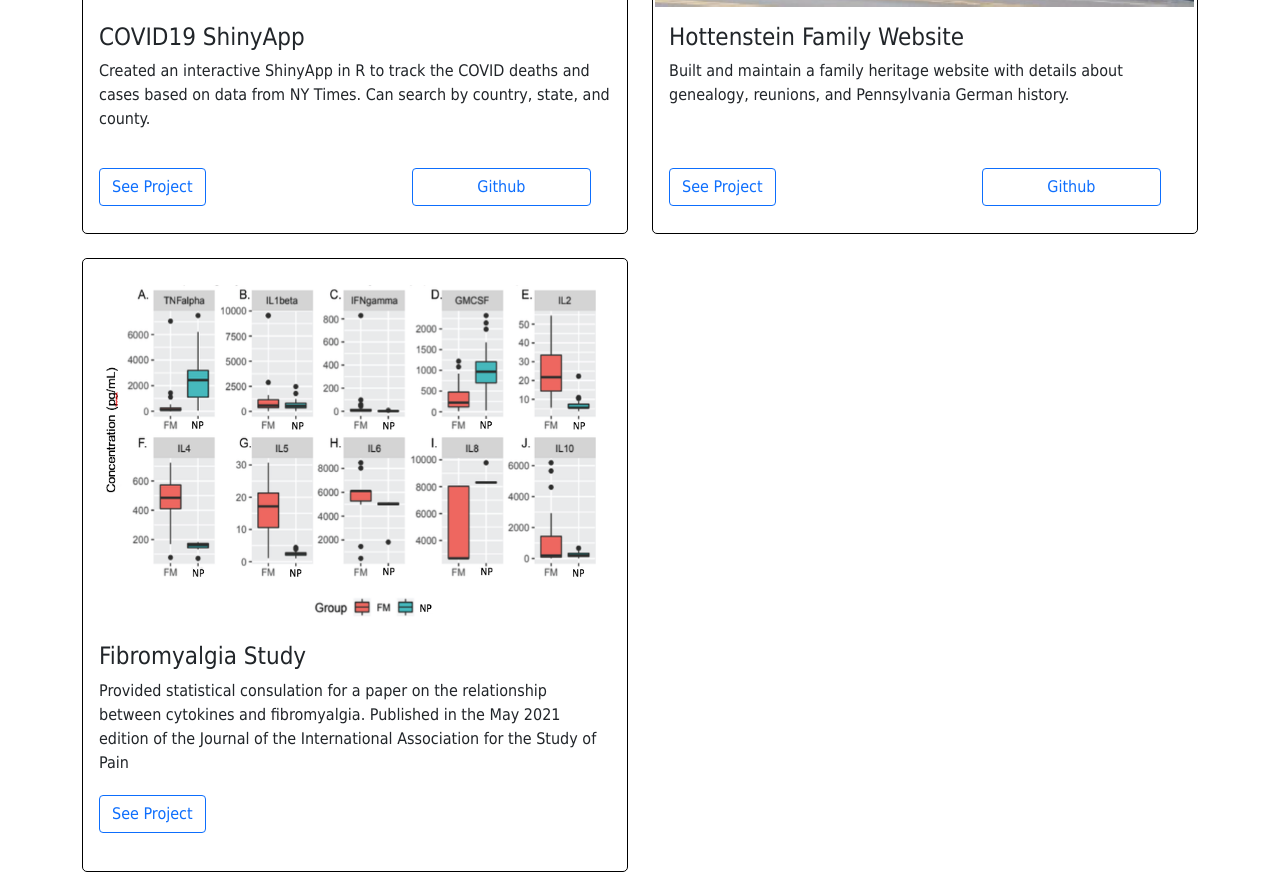
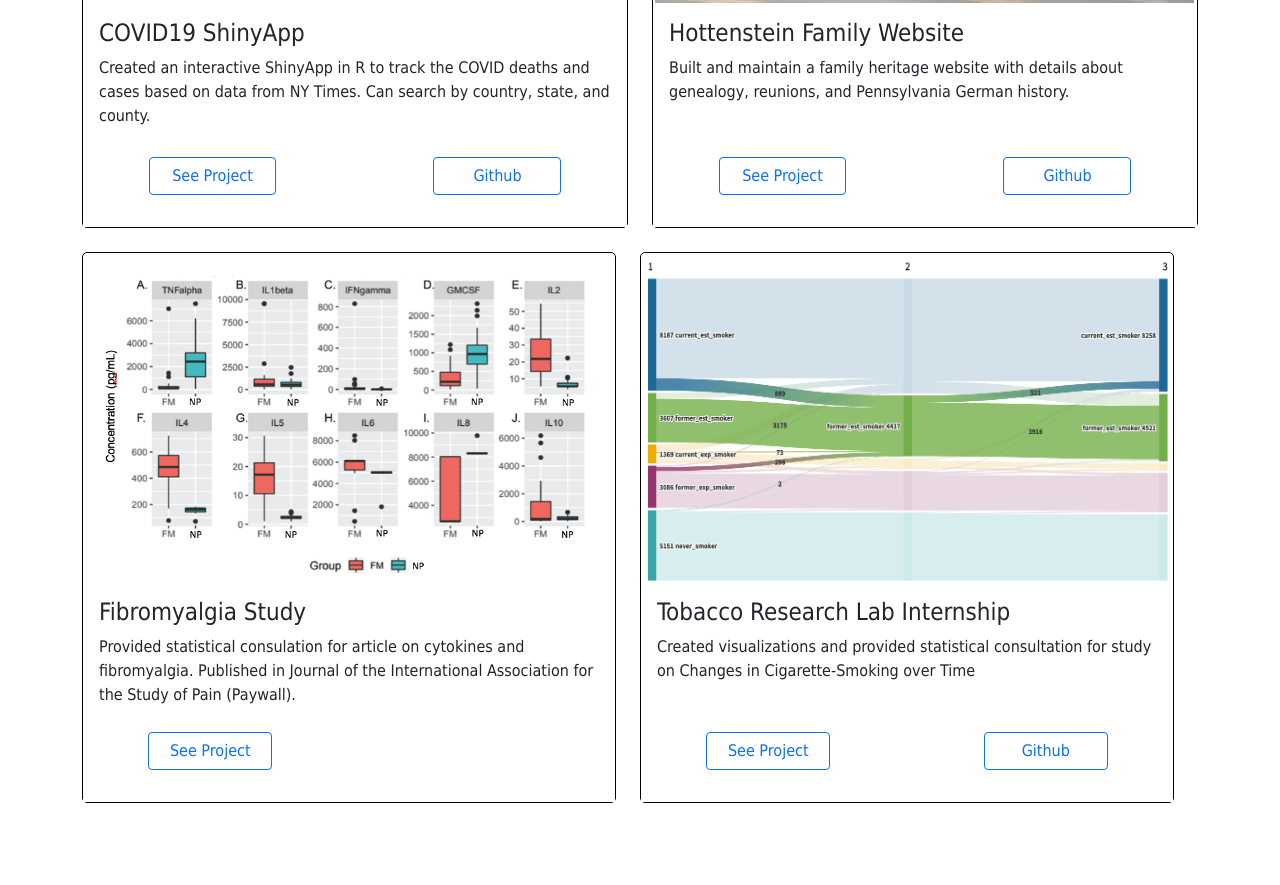
Before and after one commit to wspagnola/ws_website, a plain HTML site: page projects.html in a window 1280 px wide. Shown: the part 548-1433 px from the top of the page. After the commit the page ends 1364 px from the top, so only its background shows below. Drawn offline with nearby package versions, Linux system fonts and the light colour scheme.

Commit message:
finished editing projects. created gitignore

```diff
--- a/projects.html
+++ b/projects.html
@@ -58,112 +58,148 @@
   <h1> Projects </h1>
   </div>
 
-  <div style = "width: 90%;  margin: auto;">
+  <div style = "width: 95%; margin: auto;">
     <div class="container">
 
+        <!--- FIRST ROW --->
         <div class = "row">
-            <div  class ="col-lg-6 mb-4">
+
           <!--Covid 19 ShinyApp  Project -->
-                      <div class="card">
-                    <!-- <div class="card" style="width: 18rem;"> -->
+            <div class ="col-lg-6 mb-4">
+                <div class="card h-100">
                   <img class="card-img-top" src="img/covid-usa.png" alt="US COVID-19 Cases">
-                          <div class="card-body">
+                  <div class="card-body d-flex flex-column" >
+                  <div>
                   <h4 class="card-title">COVID19 ShinyApp</h4>
                   <p class="card-text">
                     Created an interactive ShinyApp in R to track the COVID deaths and cases based on data from NY Times.
                     Can search by country, state, and county.
                   </p>
-                            <div class = "card-foot">
-
-                              <div class="row">
-                              <div class = "col-lg-5">
-                                <a class="btn btn-outline-primary" role="button" target="_blank"
-                                   href="https://williamspagnola.shinyapps.io/covid-19/" >See Project</a>
-                              </div>
-                              <div class = "col-lg-2"></div>
-                              <div class = "col-lg-5">
-                                <button type="button" class="btn btn-outline-primary">Github</button>
-                              </div>
                 </div>
 
 
+                <div class = "card-footer mt-auto">
+                    <div class = "container">
+                    <div class="row mt-auto">
+                      <div class = "btn-div col-lg-4 col-8" >
+                        <a class="btn btn-outline-primary" role="button" target="_blank" href="https://williamspagnola.shinyapps.io/covid-19/" style = "width: 100%;" >
+                          See Project
+                        </a>
+                      </div>
+                      <div class = "col-lg-3"></div>
+                      <div class = "btn-div col-lg-4 col-8">
+                        <a class="btn btn-outline-primary" role="button" target="_blank" href="https://github.com/wspagnola/covid-19"  style = "width: 100%;">
+                          Github
+                        </a>
                       </div>
 
                     </div>
                   </div>
-
-              </div>
-
-            <div  class ="col-lg-6 mb-4">
-                <!--Hottenstein Website  Project -->
-                    <div class="card">
-                        <img class="card-img-top" src="img/hottenstein-mansion-1.png">
-                        <div class="card-body">
-                          <h4 class="card-title">Hottenstein Family Website</h4>
-                          <p class="card-text">
-                            Built and maintain a family heritage website with details about genealogy, reunions, and Pennsylvania German history.
-                          </p>
-                          <div class = "card-foot">
-                            <div class = "row">
-                              <div class = "col-lg-5">
-                                <a class="btn btn-outline-primary" role="button"
-                                   href="https://www.hottenstein.org" target="_blank" >See Project</a>
-
-                              </div>
-                              <div class = "col-lg-2"></div>
-                              <div class = "col-lg-5">
-                                <button type="button" class="btn btn-outline-primary">Github</button>
                 </div>
                 </div>
             </div>
           </div>
 
+          <!--Hottenstein Website  Project -->
+          <div class ="col-lg-6 mb-4">
+            <div class="card h-100">
+              <img class="card-img-top" src="img/hottenstein-mansion-1.png">
+            <div class="card-body d-flex flex-column" >
+            <div>
+                <h4 class="card-title">Hottenstein Family Website</h4>
+                  <p class="card-text">
+                      Built and maintain a family heritage website with details about genealogy, reunions, and Pennsylvania German history.
+                  </p>
+            </div>
+
+            <div class = "card-footer mt-auto">
+                <div class = "container">
+                <div class="row mt-auto">
+                  <div class = "btn-div col-lg-4 col-8" >
+                    <a class="btn btn-outline-primary" role="button" href="https://www.hottenstein.org" target="_blank" >
+                       See Project
+                     </a>
+                  </div>
+                  <div class = "col-lg-3"></div>
+                  <div class = "btn-div col-lg-4 col-8">
+                    <a class="btn btn-outline-primary" role="button" href="https://github.com/wspagnola/Hottenstein" target="_blank" >
+                       Github
+                    </a>
+                  </div>
+                </div>
+              </div>
+            </div>
             </div>
             </div>
           </div>
 
+          <!--- SECOND ROW --->
+          <div class = "row">
 
-          <div class = "row">
-              <div  class ="col-lg-6 mb-4">
             <!-- Fibromyalgia Paper -->
-                        <div class="card">
-                      <!-- <div class="card" style="width: 18rem;"> -->
+            <div class ="col-lg-6 mb-4">
+                <div class="card h-100">
                   <img class="card-img-top" src="img/fm_cytokines.png" alt="Fibromyalgia Paper">
-                            <div class="card-body">
+                  <div class="card-body d-flex flex-column" >
+                  <div>
                       <h4 class="card-title">Fibromyalgia Study</h4>
                       <p class="card-text">
-                                  Provided statistical consulation for a paper on the relationship between cytokines and fibromyalgia.
-                                  Published in the May 2021 edition of the Journal of the International Association for the Study of Pain
-
+                          Provided statistical consulation for article on cytokines and fibromyalgia.
+                          Published in  Journal of the International Association for the Study of Pain (Paywall).
                       </p>
-                              <div class = "card-foot">
-                                <div class = 'row'>
-
-                                  <div class = "col-lg-5">
-                                      <a class="btn btn-outline-primary" role="button"
-                                         href="https://journals.lww.com/pain/Citation/2021/05000/IL_5_mediates_monocyte_phenotype_and_pain_outcomes.19.aspx" >See Project</a>
                   </div>
-                                  <div class = "col-lg-2"></div>
-                                  <div class = "col-lg-5">
-                                    <!-- <button type="button" class="btn btn-outline-primary">Github</button> -->
+                  <div class = "card-footer mt-auto">
+                          <div class = "container">
+                          <div class="row mt-auto">
+                              <div class = "btn-div col-lg-4 col-8" >
+                              <a class="btn btn-outline-primary" role="button" href="https://journals.lww.com/pain/Citation/2021/05000/IL_5_mediates_monocyte_phenotype_and_pain_outcomes.19.aspx" >
+                                  See Project
+                              </a>
                             </div>
-
+                      <div class = "col-lg-3"></div>
+                      <div class = "btn-div col-lg-4 col-8"></div>
+                    </div>
+                  </div>
+                </div>
                 </div>
                 </div>
               </div>
 
+                <!--- Tobacco Research Lab Internship --->
+                <div  class ="col-lg-6 mb-4">
+                    <div class="card h-100">  <!-- BEGINNING OF CARD --->
+                        <img class="card-img-top" src="img/sankey_relapse_w2_w3.png" alt="Tobacco Research Lab Internship">  <!--- CARD IMAGE --->
+                    <div class="card-body d-flex flex-column" >   <!---CARD BODY--->
+                          <div>
+                              <h4 class="card-title">Tobacco Research Lab Internship</h4>
+                              <p class="card-text">
+                                Created visualizations and provided statistical consultation for study on Changes in Cigarette-Smoking over Time
+                              </p>
                           </div>
+                        <div class = "card-footer mt-auto">   <!--- CARD FOOTER --->
+                            <div class = "container">
+                            <div class="row mt-auto">
+                            <div class = "btn-div col-lg-4 col-8" >
+                              <a class="btn btn-outline-primary btn-block" role="button" href="https://wspagnola.netlify.app/2021/05/20/2021-05-20-exploring-states-of-tobacco-use-with-sankey-plots/" >
+                               See Project
+                              </a>
+                            </div>
+                            <div class = "col-lg-3"></div>
+                            <div class = "btn-div col-lg-4 col-8">
+                              <a class="btn btn-outline-primary" role="button" href="https://github.com/wspagnola/path_study" target="_blank" >
+                                 Github
+                              </a>
+                            </div>
+                          </div>
+                          </div> <!--- END OF CARD FOOTER --->
+                        </div> <!--- END OF CARD BODY --->
+                    </div>  <!--- END OF CARD --->
+                </div>
+              </div> <!--- END OF ROW --->
 
-              <div  class ="col-lg-6 mb-4"></div>
-
-
-
-
-
+      </div>
     </div>
 
     <script src="https://cdn.jsdelivr.net/npm/bootstrap@5.0.0-beta3/dist/js/bootstrap.bundle.min.js" integrity="sha384-JEW9xMcG8R+pH31jmWH6WWP0WintQrMb4s7ZOdauHnUtxwoG2vI5DkLtS3qm9Ekf" crossorigin="anonymous"></script>
-
   </body>
-
 </html>
--- a/style.css
+++ b/style.css
@@ -19,20 +19,23 @@ h1{
 
 
 
+
 /*--- Project Cards ---*/
+.btn-div{
+  margin-left: auto;
+  margin-right: auto;
+  margin-bottom: 3%;"
+}
+
+.btn-div a {
+  width: 100%;
+}
 
 
-.card-foot{
-  margin: auto;
-  /* margin-bottom: 3%; */
+.card-footer {
+  background-color: white;
+  border: none;
 }
-
-.card-foot button{
-  /* margin-left: auto; margin-right: auto; */
-  /* background-color: pink; */
-  width: 90%;
-}
-
 /*-----------*/
 
 .card-img-top{
@@ -58,7 +61,12 @@ h1{
 }
 
 
-
+.card-body{
+  /* use padding-bottom to adjust vertical position of Project & Github buttons*/
+  padding-bottom: 2%;
+  background-color: white;
+  border: none !important;
+}
 
 .card-title h5{
   font-weight: bold;
```
Also changed, not shown: index.html (+4 -4 lines), img/sankey_relapse_w2_w3.png (added), 1 other file. Lines whose indentation alone changed are shown as unchanged.
